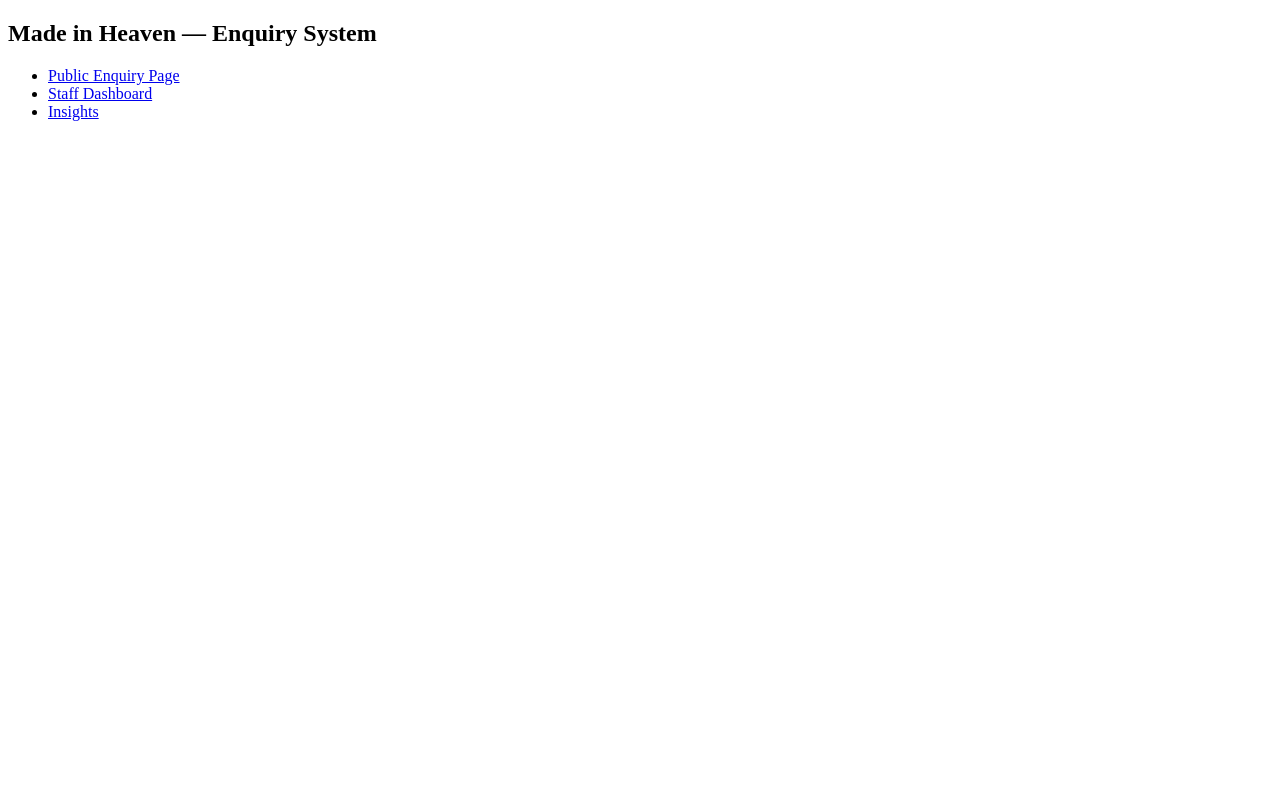
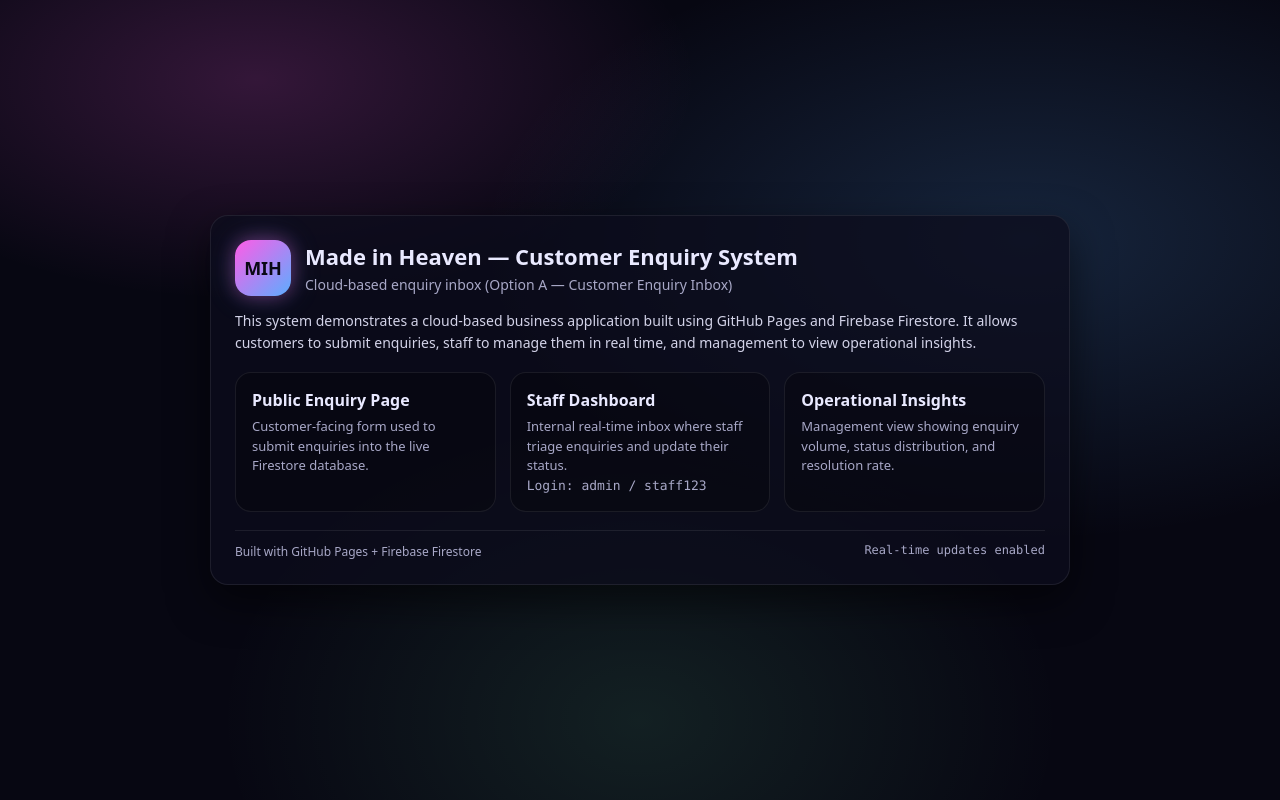
Before and after one commit to ayantandel/madeinheaven, a plain HTML site: page index.html in a window 1280 px wide. Drawn offline with Linux system fonts and the light colour scheme.

Commit message:
Add files via upload

```diff
--- a/index.html
+++ b/index.html
@@ -1,15 +1,190 @@
 <!DOCTYPE html>
-<html>
+<html lang="en">
 <head>
   <meta charset="UTF-8" />
+  <meta name="viewport" content="width=device-width, initial-scale=1"/>
   <title>Made in Heaven — Enquiry System</title>
+
+  <style>
+    :root{
+      --bg:#070712;
+      --card:#0d0d1c;
+      --text:#e9e9ff;
+      --muted:#a8a8c7;
+      --line:#1f1f3d;
+      --glow: 0 0 18px rgba(255, 92, 231, .35), 0 0 32px rgba(92, 173, 255, .20);
+      --grad: linear-gradient(135deg, #ff5ce7, #5cadff, #7bffb5);
+      --btn: linear-gradient(135deg, #ff5ce7, #5cadff);
+      --btnHover: linear-gradient(135deg, #ff7aef, #7bc0ff);
+      --shadow: 0 16px 40px rgba(0,0,0,.55);
+      --radius: 18px;
+      --mono: ui-monospace, SFMono-Regular, Menlo, Monaco, Consolas, monospace;
+      --sans: ui-sans-serif, system-ui, -apple-system, Segoe UI, Roboto, Helvetica, Arial;
+    }
+
+    *{ box-sizing:border-box; }
+    body{
+      margin:0;
+      font-family: var(--sans);
+      background:
+        radial-gradient(800px 400px at 20% 10%, rgba(255,92,231,.18), transparent 55%),
+        radial-gradient(900px 500px at 80% 30%, rgba(92,173,255,.18), transparent 60%),
+        radial-gradient(700px 500px at 50% 90%, rgba(123,255,181,.10), transparent 60%),
+        var(--bg);
+      color: var(--text);
+      min-height:100vh;
+      display:flex;
+      align-items:center;
+      justify-content:center;
+      padding:24px;
+    }
+
+    .card{
+      width: min(860px, 100%);
+      border:1px solid rgba(255,255,255,.08);
+      background: rgba(13,13,28,.75);
+      border-radius: var(--radius);
+      box-shadow: var(--shadow);
+      padding:24px;
+    }
+
+    .header{
+      display:flex;
+      gap:14px;
+      align-items:center;
+      margin-bottom:14px;
+    }
+
+    .badge{
+      width:56px;
+      height:56px;
+      border-radius:16px;
+      display:grid;
+      place-items:center;
+      font-weight:900;
+      font-size:18px;
+      background: var(--btn);
+      box-shadow: var(--glow);
+      color:#090915;
+    }
+
+    h1{
+      margin:0;
+      font-size:22px;
+    }
+
+    .sub{
+      color: var(--muted);
+      font-size:14px;
+      margin-top:4px;
+    }
+
+    .desc{
+      margin: 14px 0 18px;
+      font-size:14px;
+      line-height:1.6;
+      color: rgba(233,233,255,.9);
+    }
+
+    .grid{
+      display:grid;
+      grid-template-columns: repeat(3, 1fr);
+      gap:14px;
+    }
+
+    @media (max-width: 820px){
+      .grid{ grid-template-columns: 1fr; }
+    }
+
+    .linkCard{
+      border:1px solid rgba(255,255,255,.08);
+      background: rgba(0,0,0,.25);
+      border-radius:16px;
+      padding:16px;
+      transition:.15s ease;
+      text-decoration:none;
+      color: var(--text);
+      display:block;
+    }
+
+    .linkCard:hover{
+      transform: translateY(-2px);
+      box-shadow: var(--glow);
+      border-color: rgba(255,92,231,.35);
+    }
+
+    .linkTitle{
+      font-weight:900;
+      margin-bottom:6px;
+    }
+
+    .linkDesc{
+      font-size:13px;
+      color: var(--muted);
+      line-height:1.5;
+    }
+
+    .footer{
+      margin-top:18px;
+      padding-top:12px;
+      border-top:1px solid rgba(255,255,255,.08);
+      font-size:12px;
+      color: var(--muted);
+      display:flex;
+      justify-content:space-between;
+      flex-wrap:wrap;
+      gap:8px;
+    }
+
+    .mono{ font-family: var(--mono); }
+  </style>
 </head>
 <body>
-  <h2>Made in Heaven — Enquiry System</h2>
-  <ul>
-    <li><a href="public.html">Public Enquiry Page</a></li>
-    <li><a href="staff.html">Staff Dashboard</a></li>
-    <li><a href="insights.html">Insights</a></li>
-  </ul>
+
+  <div class="card">
+    <div class="header">
+      <div class="badge">MIH</div>
+      <div>
+        <h1>Made in Heaven — Customer Enquiry System</h1>
+        <div class="sub">Cloud-based enquiry inbox (Option A — Customer Enquiry Inbox)</div>
+      </div>
+    </div>
+
+    <p class="desc">
+      This system demonstrates a cloud-based business application built using GitHub Pages and
+      Firebase Firestore. It allows customers to submit enquiries, staff to manage them in real time,
+      and management to view operational insights.
+    </p>
+
+    <div class="grid">
+      <a class="linkCard" href="public.html">
+        <div class="linkTitle">Public Enquiry Page</div>
+        <div class="linkDesc">
+          Customer-facing form used to submit enquiries into the live Firestore database.
+        </div>
+      </a>
+
+      <a class="linkCard" href="staff.html">
+        <div class="linkTitle">Staff Dashboard</div>
+        <div class="linkDesc">
+          Internal real-time inbox where staff triage enquiries and update their status.
+          <br/><span class="mono">Login: admin / staff123</span>
+        </div>
+      </a>
+
+      <a class="linkCard" href="insights.html">
+        <div class="linkTitle">Operational Insights</div>
+        <div class="linkDesc">
+          Management view showing enquiry volume, status distribution, and resolution rate.
+        </div>
+      </a>
+    </div>
+
+    <div class="footer">
+      <div>Built with GitHub Pages + Firebase Firestore</div>
+      <div class="mono">Real-time updates enabled</div>
+    </div>
+  </div>
+
 </body>
 </html>
```
